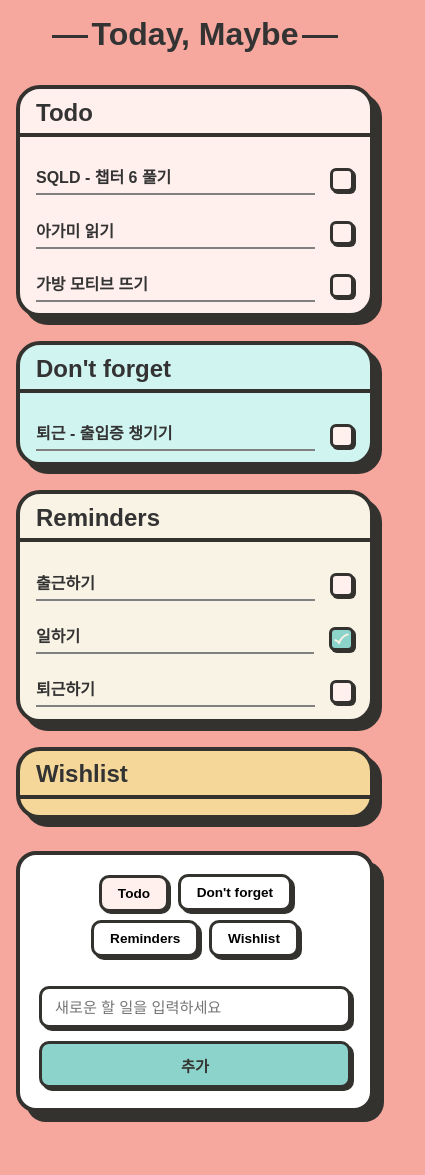
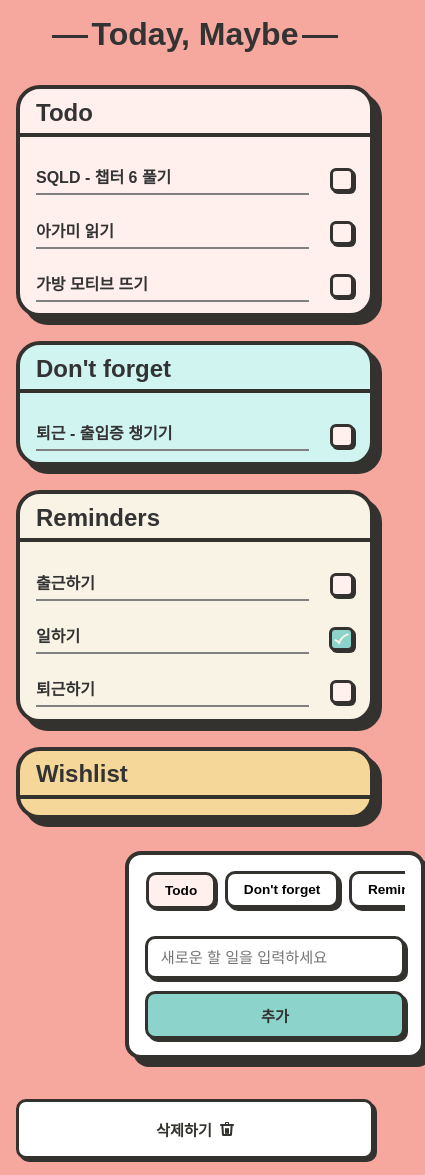
Before and after one commit to mackerel0818/next-todolist, a Next.js app: page / in a window 390 px wide. Shown: the whole page, 425 px wide, since content can reach past the window. Before the commit the page ends 1128 px from the top, so only its background shows below. Built offline with nearby package versions, Linux system fonts and the light colour scheme.

Commit message:
🗑️삭제 기능 추가

```diff
--- a/app/components/TodoCard.js
+++ b/app/components/TodoCard.js
@@ -1,4 +1,11 @@
-export default function TodoCard({ title, todos, bgColor, onToggle }) {
+export default function TodoCard({
+  title,
+  todos,
+  bgColor,
+  onToggle,
+  onDelete,
+  isDeleteMode,
+}) {
   return (
     <div className="todo-card" style={{ backgroundColor: bgColor }}>
       <h2 className="card-title">{title}</h2>
@@ -6,6 +13,7 @@ export default function TodoCard({ title, todos, bgColor, onToggle }) {
         {todos.map((todo, index) => (
           <li key={index} className="todo-item">
             <span className="todo-text">{todo.text}</span>
+            <div className="todo-actions">
               <div
                 className={`checkbox ${todo.status}`}
                 onClick={() => onToggle && onToggle(index)}
@@ -51,6 +59,35 @@ export default function TodoCard({ title, todos, bgColor, onToggle }) {
                   </svg>
                 )}
               </div>
+              {isDeleteMode && (
+                <button
+                  className="delete-button"
+                  onClick={() => onDelete && onDelete(index)}
+                  aria-label="삭제"
+                >
+                  <svg
+                    width="14"
+                    height="14"
+                    viewBox="0 0 14 14"
+                    fill="none"
+                    xmlns="http://www.w3.org/2000/svg"
+                  >
+                    <path
+                      d="M5 2V1C5 0.447715 5.44772 0 6 0H8C8.55228 0 9 0.447715 9 1V2H13C13.5523 2 14 2.44772 14 3C14 3.55228 13.5523 4 13 4H12.618L12 12.7742C11.9234 13.4683 11.3478 14 10.6667 14H3.33333C2.65221 14 2.07662 13.4683 2 12.7742L1.38199 4H1C0.447715 4 0 3.55228 0 3C0 2.44772 0.447715 2 1 2H5ZM6 2H8V1H6V2ZM3.37799 4L3.98565 12H10.0144L10.622 4H3.37799Z"
+                      fill="#33322e"
+                    />
+                    <path
+                      d="M6 6C6.55228 6 7 6.44772 7 7V11C7 11.5523 6.55228 12 6 12C5.44772 12 5 11.5523 5 11V7C5 6.44772 5.44772 6 6 6Z"
+                      fill="#33322e"
+                    />
+                    <path
+                      d="M8 6C8.55228 6 9 6.44772 9 7V11C9 11.5523 8.55228 12 8 12C7.44772 12 7 11.5523 7 11V7C7 6.44772 7.44772 6 8 6Z"
+                      fill="#33322e"
+                    />
+                  </svg>
+                </button>
+              )}
+            </div>
           </li>
         ))}
       </ul>
--- a/app/globals.css
+++ b/app/globals.css
@@ -154,6 +154,191 @@ body {
   animation: x-animation 0.3s ease forwards;
 }
 
+.form-actions-container {
+  margin-top: 2rem;
+  display: flex;
+  justify-content: center;
+  align-items: flex-start;
+  gap: 1.5rem;
+  flex-wrap: wrap;
+}
+
+.add-todo-container {
+  display: flex;
+  justify-content: center;
+  flex: 1;
+  min-width: 300px;
+}
+
+.add-todo-form {
+  display: flex;
+  flex-direction: column;
+  width: 100%;
+  max-width: 600px;
+  gap: 0.8rem;
+  background-color: white;
+  padding: 1.2rem;
+  margin-right: -10rem;
+  border-radius: 20px;
+  border: 4px solid #33322e;
+  box-shadow: 10px 10px 0px #33322e;
+}
+
+.category-buttons {
+  display: flex;
+  flex-wrap: wrap;
+  justify-content: center;
+  gap: 0.6rem;
+  margin-bottom: 0.5rem;
+}
+
+.category-button {
+  padding: 0.5rem 1rem;
+  border-radius: 10px;
+  border: 3px solid #33322e;
+  background-color: white;
+  font-weight: bold;
+  font-size: 0.85rem;
+  cursor: pointer;
+  box-shadow: 3px 3px 0px #33322e;
+  transition: all 0.2s;
+}
+
+.category-button:hover {
+  transform: translateY(-2px);
+  box-shadow: 3px 5px 0px #33322e;
+}
+
+.category-button.active {
+  box-shadow: 2px 2px 0px #33322e;
+  transform: translate(1px, 1px);
+}
+
+.input-button-container {
+  display: flex;
+  gap: 0.8rem;
+}
+
+.todo-input {
+  flex-grow: 1;
+  padding: 0.6rem 0.8rem;
+  border-radius: 10px;
+  border: 3px solid #33322e;
+  font-size: 0.95rem;
+  box-shadow: 3px 3px 0px #33322e;
+}
+
+.add-button {
+  padding: 0.6rem 1.2rem;
+  border-radius: 10px;
+  border: 3px solid #33322e;
+  background-color: #8cd4cb;
+  color: #33322e;
+  font-weight: bold;
+  font-size: 0.95rem;
+  cursor: pointer;
+  box-shadow: 3px 3px 0px #33322e;
+  transition: all 0.2s;
+}
+
+.add-button:hover {
+  transform: translate(-2px, -2px);
+  box-shadow: 5px 5px 0px #33322e;
+}
+
+.add-button:active {
+  transform: translate(2px, 2px);
+  box-shadow: 1px 1px 0px #33322e;
+}
+
+.delete-mode-button {
+  display: flex;
+  align-items: center;
+  justify-content: center;
+  gap: 0.5rem;
+  padding: 0.6rem 1.2rem;
+  border-radius: 10px;
+  border: 3px solid #33322e;
+  background-color: white;
+  font-weight: bold;
+  font-size: 0.95rem;
+  color: #33322e;
+  cursor: pointer;
+  box-shadow: 3px 3px 0px #33322e;
+  transition: all 0.2s;
+}
+
+.delete-mode-button:hover {
+  transform: translateY(-2px);
+  box-shadow: 3px 5px 0px #33322e;
+}
+
+.delete-mode-button.active {
+  background-color: #ff8b8b;
+  color: #33322e;
+  transform: translate(1px, 1px);
+  box-shadow: 2px 2px 0px #33322e;
+}
+
+.trash-icon {
+  transition: all 0.3s;
+}
+
+.delete-mode-button:hover .trash-icon {
+  transform: rotate(10deg);
+}
+
+.delete-mode-button.active:hover .trash-icon {
+  transform: rotate(-10deg);
+}
+
+/* 삭제 버튼 스타일 */
+.todo-actions {
+  display: flex;
+  align-items: center;
+  gap: 8px;
+  min-width: 30px;
+  justify-content: flex-end;
+}
+
+.delete-button {
+  width: 24px;
+  height: 24px;
+  border: none;
+  cursor: pointer;
+  display: flex;
+  justify-content: flex-end;
+  align-items: center;
+  transition: all 0.2s;
+  animation: fadeIn 0.3s ease-in-out;
+  background-color: transparent;
+  opacity: 0.5;
+}
+
+.delete-button:hover {
+  transform: scale(1.1);
+
+  transform: rotate(10deg);
+
+  opacity: 1;
+}
+
+.delete-button:active {
+  transform: scale(0.9);
+}
+
+@keyframes fadeIn {
+  from {
+    opacity: 0;
+    transform: scale(0.8);
+  }
+  to {
+    opacity: 1;
+    transform: scale(1);
+  }
+}
+
+/* 반응형 스타일 */
 @media (max-width: 768px) {
   .grid-container {
     grid-template-columns: repeat(2, 1fr);
@@ -162,6 +347,19 @@ body {
   .title::before,
   .title::after {
     width: 15%;
+  }
+
+  .form-actions-container {
+    flex-direction: column;
+    align-items: center;
+  }
+
+  .delete-mode-button {
+    width: 100%;
+    max-width: 600px;
+    height: auto;
+    padding: 1rem;
+    margin-top: 1rem;
   }
 
   .input-button-container {
@@ -253,91 +451,8 @@ body {
     padding: 0.8rem;
     box-shadow: 6px 6px 0px #33322e;
   }
+
+  .delete-mode-button {
+    box-shadow: 6px 6px 0px #33322e;
+  }
 }
-
-/* 투두 입력 폼 */
-.add-todo-container {
-  margin-top: 2rem;
-  display: flex;
-  justify-content: center;
-}
-
-.add-todo-form {
-  display: flex;
-  flex-direction: column;
-  width: 100%;
-  max-width: 600px;
-  gap: 0.8rem;
-  background-color: white;
-  padding: 1.2rem;
-  border-radius: 20px;
-  border: 4px solid #33322e;
-  box-shadow: 10px 10px 0px #33322e;
-}
-
-.category-buttons {
-  display: flex;
-  flex-wrap: wrap;
-  justify-content: center;
-  gap: 0.6rem;
-  margin-bottom: 0.5rem;
-}
-
-.category-button {
-  padding: 0.5rem 1rem;
-  border-radius: 10px;
-  border: 3px solid #33322e;
-  background-color: white;
-  font-weight: bold;
-  font-size: 0.85rem;
-  cursor: pointer;
-  box-shadow: 3px 3px 0px #33322e;
-  transition: all 0.2s;
-}
-
-.category-button:hover {
-  transform: translateY(-2px);
-  box-shadow: 3px 5px 0px #33322e;
-}
-
-.category-button.active {
-  box-shadow: 2px 2px 0px #33322e;
-  transform: translate(1px, 1px);
-}
-
-.input-button-container {
-  display: flex;
-  gap: 0.8rem;
-}
-
-.todo-input {
-  flex-grow: 1;
-  padding: 0.6rem 0.8rem;
-  border-radius: 10px;
-  border: 3px solid #33322e;
-  font-size: 0.95rem;
-  box-shadow: 3px 3px 0px #33322e;
-}
-
-.add-button {
-  padding: 0.6rem 1.2rem;
-  border-radius: 10px;
-  border: 3px solid #33322e;
-  background-color: #8cd4cb;
-  color: #33322e;
-  font-weight: bold;
-  font-size: 0.95rem;
-  cursor: pointer;
-  box-shadow: 3px 3px 0px #33322e;
-  transition: all 0.2s;
-}
-
-.add-button:hover {
-  transform: translate(-2px, -2px);
-  box-shadow: 5px 5px 0px #33322e;
-}
-
-.add-button:active {
-  transform: translate(2px, 2px);
-  box-shadow: 1px 1px 0px #33322e;
-}
--- a/app/page.js
+++ b/app/page.js
@@ -46,6 +46,7 @@ export default function Home() {
 
   const [newTodoText, setNewTodoText] = useState("");
   const [selectedCategory, setSelectedCategory] = useState(0);
+  const [isDeleteMode, setIsDeleteMode] = useState(false);
 
   const cycleTodoStatus = (listIndex, todoIndex) => {
     const updatedLists = [...todoLists];
@@ -64,6 +65,12 @@ export default function Home() {
     setTodoLists(updatedLists);
   };
 
+  const deleteTodo = (listIndex, todoIndex) => {
+    const updatedLists = [...todoLists];
+    updatedLists[listIndex].todos.splice(todoIndex, 1);
+    setTodoLists(updatedLists);
+  };
+
   const addTodo = (e) => {
     e.preventDefault();
 
@@ -79,6 +86,10 @@ export default function Home() {
     setNewTodoText("");
   };
 
+  const toggleDeleteMode = () => {
+    setIsDeleteMode(!isDeleteMode);
+  };
+
   return (
     <main className="container">
       <h1 className="title">Today, Maybe</h1>
@@ -90,10 +101,13 @@ export default function Home() {
             todos={list.todos}
             bgColor={list.bgColor}
             onToggle={(todoIndex) => cycleTodoStatus(listIndex, todoIndex)}
+            onDelete={(todoIndex) => deleteTodo(listIndex, todoIndex)}
+            isDeleteMode={isDeleteMode}
           />
         ))}
       </div>
 
+      <div className="form-actions-container">
         <div className="add-todo-container">
           <form onSubmit={addTodo} className="add-todo-form">
             <div className="category-buttons">
@@ -131,6 +145,35 @@ export default function Home() {
             </div>
           </form>
         </div>
+
+        <button
+          className={`delete-mode-button ${isDeleteMode ? "active" : ""}`}
+          onClick={toggleDeleteMode}
+        >
+          {isDeleteMode ? "그만하기" : "삭제하기"}
+          <svg
+            width="14"
+            height="14"
+            viewBox="0 0 14 14"
+            fill="none"
+            xmlns="http://www.w3.org/2000/svg"
+            className="trash-icon"
+          >
+            <path
+              d="M5 2V1C5 0.447715 5.44772 0 6 0H8C8.55228 0 9 0.447715 9 1V2H13C13.5523 2 14 2.44772 14 3C14 3.55228 13.5523 4 13 4H12.618L12 12.7742C11.9234 13.4683 11.3478 14 10.6667 14H3.33333C2.65221 14 2.07662 13.4683 2 12.7742L1.38199 4H1C0.447715 4 0 3.55228 0 3C0 2.44772 0.447715 2 1 2H5ZM6 2H8V1H6V2ZM3.37799 4L3.98565 12H10.0144L10.622 4H3.37799Z"
+              fill="currentColor"
+            />
+            <path
+              d="M6 6C6.55228 6 7 6.44772 7 7V11C7 11.5523 6.55228 12 6 12C5.44772 12 5 11.5523 5 11V7C5 6.44772 5.44772 6 6 6Z"
+              fill="currentColor"
+            />
+            <path
+              d="M8 6C8.55228 6 9 6.44772 9 7V11C9 11.5523 8.55228 12 8 12C7.44772 12 7 11.5523 7 11V7C7 6.44772 7.44772 6 8 6Z"
+              fill="currentColor"
+            />
+          </svg>
+        </button>
+      </div>
     </main>
   );
 }
```
Lines whose indentation alone changed are shown as unchanged.
